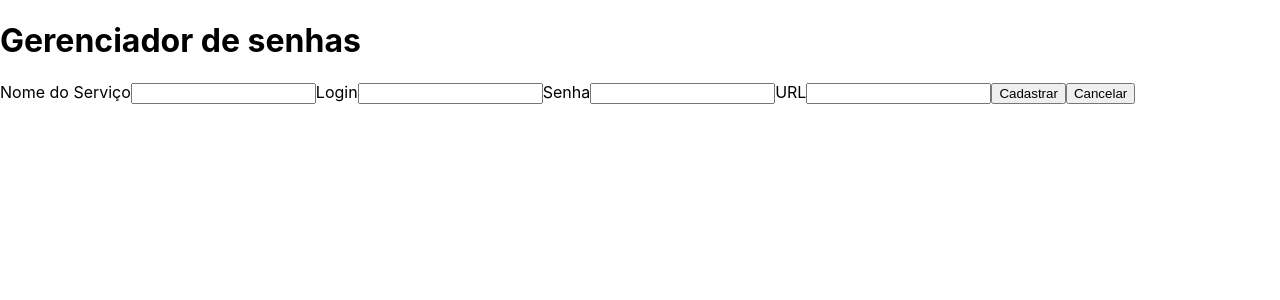
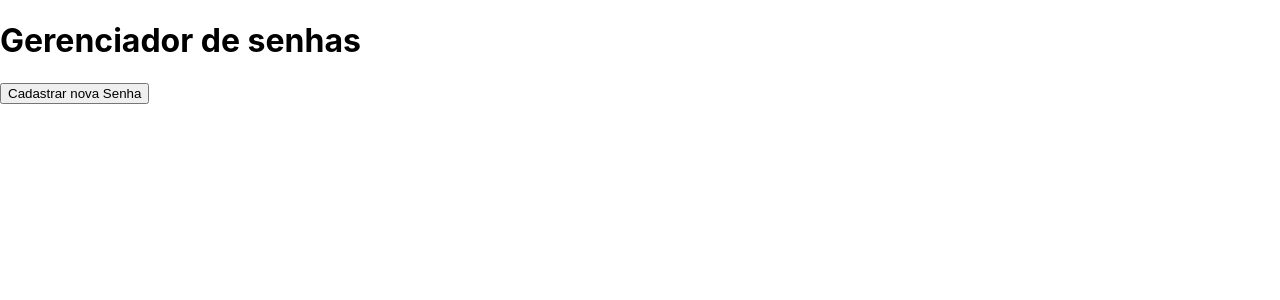
Before and after one commit to OliveiraBruno24/Password-Manager, a React (Vite) app: page / in a window 1280 px wide. Shown: the top 300 px of the page. Built offline with nearby package versions, Linux system fonts and the light colour scheme.

Commit message:
requisito 3

```diff
--- a/src/App.tsx
+++ b/src/App.tsx
@@ -1,14 +1,22 @@
 import './App.css';
 
-import { Component } from 'react';
+import { useState } from 'react';
 import { Header } from './components/Header';
 import { Form } from './components/Form';
+import { NewPassword } from './components/NewPassword';
 
 function App() {
+  const [showForm, setShowForm] = useState(false);
+
   return (
     <div>
       <Header />
-      <Form />
+      { showForm
+        ? <Form cancelClick={ () => setShowForm(false) } />
+        : <NewPassword
+            clickPassword={ () => setShowForm(true) }
+            buttonName="Cadastrar nova Senha"
+        />}
     </div>
   );
 }
--- a/src/components/Form.tsx
+++ b/src/components/Form.tsx
@@ -1,4 +1,8 @@
-export function Form() {
+type FormProps = {
+  cancelClick: () => void
+};
+
+export function Form({ cancelClick }: FormProps) {
   return (
     <>
       <label htmlFor="nome">
@@ -36,7 +40,7 @@ export function Form() {
         />
       </label>
       <button>Cadastrar</button>
-      <button>Cancelar</button>
+      <button onClick={ cancelClick }>Cancelar</button>
     </>
   );
 }
--- a/src/components/Header.tsx
+++ b/src/components/Header.tsx
@@ -3,5 +3,6 @@ export function Header() {
     <h1>
       Gerenciador de senhas
     </h1>
+
   );
 }
--- /dev/null
+++ b/src/components/NewPassword.tsx
@@ -0,0 +1,12 @@
+type NewPasswordProps = {
+  clickPassword: () => void,
+  buttonName: string
+};
+
+export function NewPassword({ clickPassword, buttonName }:NewPasswordProps) {
+  return (
+    <button onClick={ clickPassword }>
+      {buttonName}
+    </button>
+  );
+}
```
